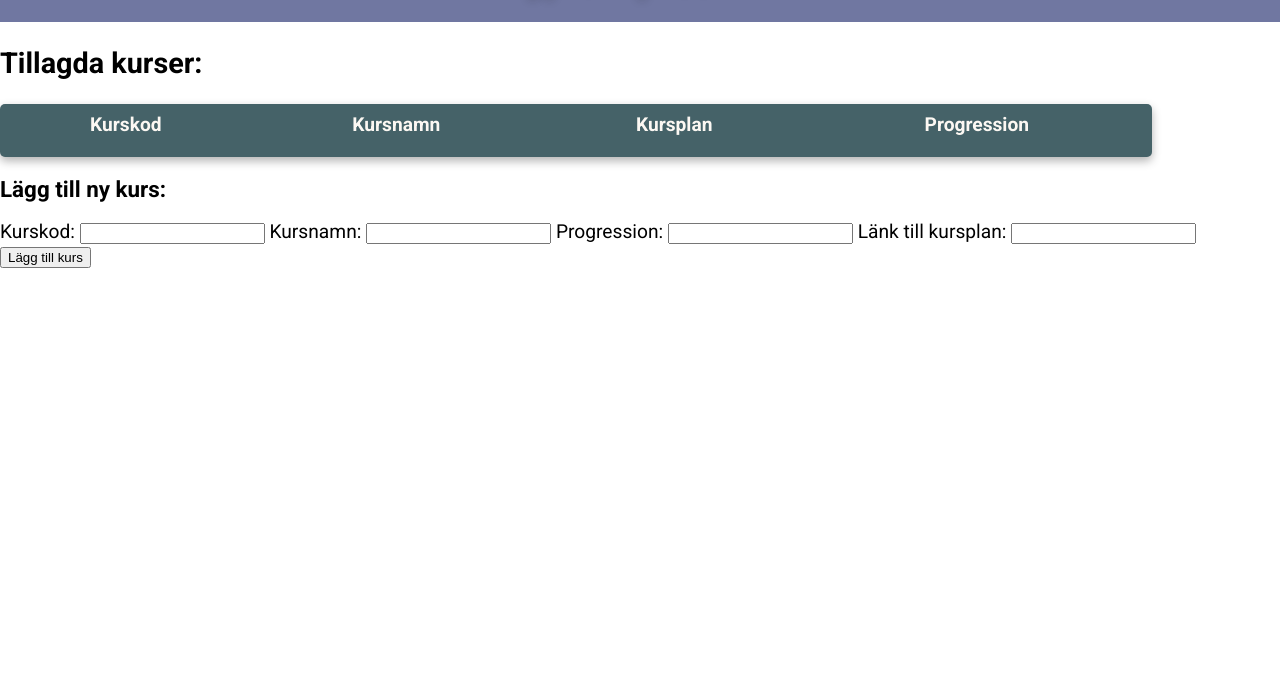
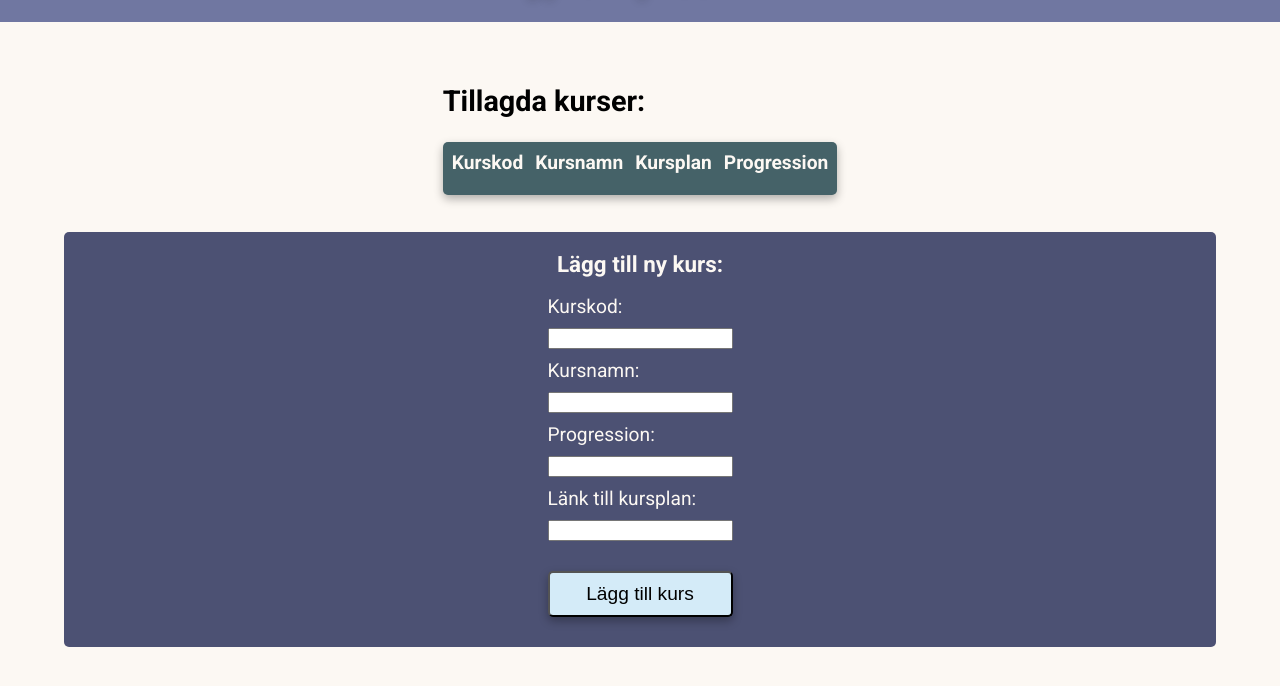
Before and after one commit to victoriah-svg/lab1_TypeScript, a website built with Vite: page index.html in a window 1280 px wide. Shown: the part 78-764 px from the top of the page. Built offline with nearby package versions, Linux system fonts and the light colour scheme.

Commit message:
lagt till gridlayout för main, de olika sektionerna samt formulär och styling för dessa

```diff
--- a/index.html
+++ b/index.html
@@ -1,17 +1,19 @@
 <!doctype html>
 <html lang="sv">
+
 <head>
   <meta charset="UTF-8" />
   <meta name="viewport" content="width=device-width, initial-scale=1.0" />
   <link rel="stylesheet" href="/src/CSS/main.scss">
   <title>lab1-typescript</title>
 </head>
+
 <body>
   <header>
     <h1 id="logo">TypeScript basics</h1>
   </header>
-    <main>
-      <section id="addedCourseSection">
+  <main id="mainStart">
+    <section id="printedCourseSection">
       <h1>Tillagda kurser: </h1>
       <table>
         <thead>
@@ -32,7 +34,7 @@
         </tbody>
       </table>
     </section>
-
+    <section id="addNewCourseSection">
       <h2>Lägg till ny kurs:</h2>
       <form>
         <label for="courseCode">Kurskod: </label>
@@ -45,9 +47,11 @@
         <input type="text" id="syllabus">
         <input type="submit" value="Lägg till kurs" id="submitBtn">
       </form>
+    </section>
 
   </main>
 
   <script type="module" src="/src/main.ts"></script>
 </body>
+
 </html>
--- a/src/CSS/_base.scss
+++ b/src/CSS/_base.scss
@@ -1,8 +1,10 @@
 /*Color functions*/
 @use "sass:color";
+$bgColor: #FCF8F3;
 $bgColorHeader: #7077A1;
 $textColorHeader : rgb(9, 10, 10) ;
 $tableBgColor: #456268;
+$bgColorComplementHeader: color.scale($bgColorHeader, $lightness: -30% );
 
 /* Google fonts */
 @import url('https://fonts.googleapis.com/css2?family=Roboto:ital,wght@0,100..900;1,100..900&family=Fjalla+One&display=swap');
@@ -29,7 +31,7 @@ body {
     grid-template-columns: 1fr;
     grid-template-rows: auto 1fr;
     font-size: 1.2rem;
-
+    background-color: $bgColor;
 }
 
 #logo {
--- a/src/CSS/_layout.scss
+++ b/src/CSS/_layout.scss
@@ -0,0 +1,41 @@
+@use "base";
+
+#mainStart {
+    display: grid;
+    justify-items: center;
+}
+
+#printedCourseSection{
+    align-self: center;
+}
+
+#addNewCourseSection{
+    display: grid;
+    justify-items: center;
+    align-self: start;
+    background-color: base.$bgColorComplementHeader;
+    width: 90%;
+    padding-bottom: 30px;
+    border-radius: 5px;
+    color: base.$bgColor;
+}
+
+form {
+    display: grid;
+    gap: 10px;
+
+}
+
+#submitBtn {
+    box-shadow: 0px 4px 10px rgba(0, 0, 0, 0.3);
+    font-size: 1.2rem;
+    margin-top: 20px;
+    padding: 10px;
+    background-color: #D4EBF8;
+    border-radius: 5px;
+}
+
+#submitBtn:hover {
+    opacity: 0.8;
+    cursor: pointer;
+}
```
Lines whose indentation alone changed are shown as unchanged.
